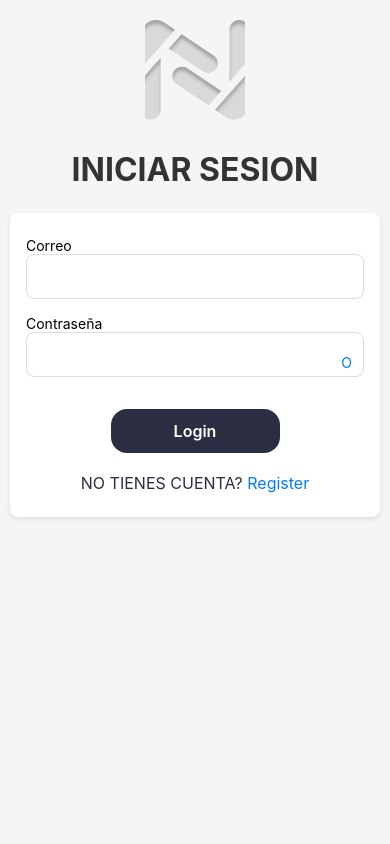
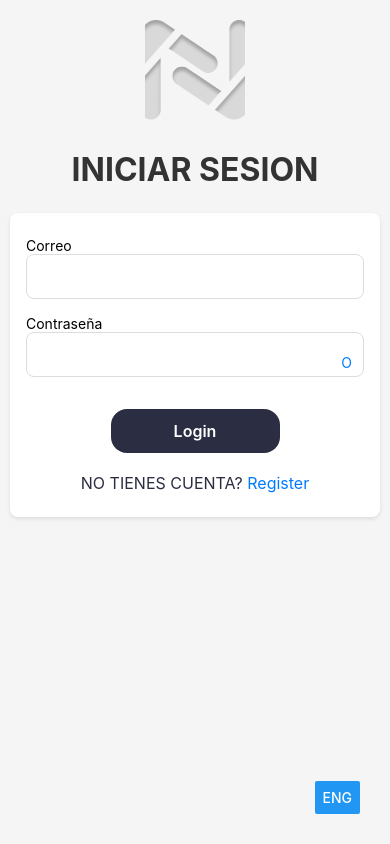
Before and after one commit to DaelsFlowers/ficonnect, a React Native app: screen / in a window 390 px wide. Built offline with nearby package versions, Linux system fonts and the light colour scheme; no server answers.

Commit message:
Update App.js
Se agrega boton para cambiar idioma

```diff
--- a/App.js
+++ b/App.js
@@ -7,13 +7,16 @@ import HomeScreen from './screens/HomeScreen';
 import ConfirmEmailScreen from './screens/ConfirmEmailScreen';
 import { onAuthStateChanged } from 'firebase/auth';
 import { auth } from './firebaseConfig';
-import { ActivityIndicator, View } from 'react-native';
+import { ActivityIndicator, View, Button } from 'react-native';
+import i18n from './i18n';
+import { useTranslation } from 'react-i18next';
 
 const Stack = createNativeStackNavigator();
 
 export default function App() {
   const [initializing, setInitializing] = useState(true);
   const [user, setUser] = useState(null);
+  const { t } = useTranslation();
 
   useEffect(() => {
     const unsubscribe = onAuthStateChanged(auth, (user) => {
@@ -22,6 +25,10 @@ export default function App() {
     });
     return unsubscribe;
   }, [initializing]);
+
+  const changeLanguage = (lang) => {
+    i18n.changeLanguage(lang);
+  };
 
   if (initializing) {
     return (
@@ -38,7 +45,6 @@ export default function App() {
           <>
             <Stack.Screen name="ConfirmEmail" component={ConfirmEmailScreen} options={{ headerShown: false }} />
             <Stack.Screen name="Home" component={HomeScreen} options={{ headerShown: false }} />
-
           </>
         ) : (
           <>
@@ -47,6 +53,10 @@ export default function App() {
           </>
         )}
       </Stack.Navigator>
+      {/* Botón para cambiar el idioma */}
+      <View style={{ position: 'absolute', bottom: 30, right: 30 }}>
+        <Button title={t('ENG')} onPress={() => changeLanguage(i18n.language === 'en' ? 'es' : 'en')} />
+      </View>
     </NavigationContainer>
   );
 }
```
